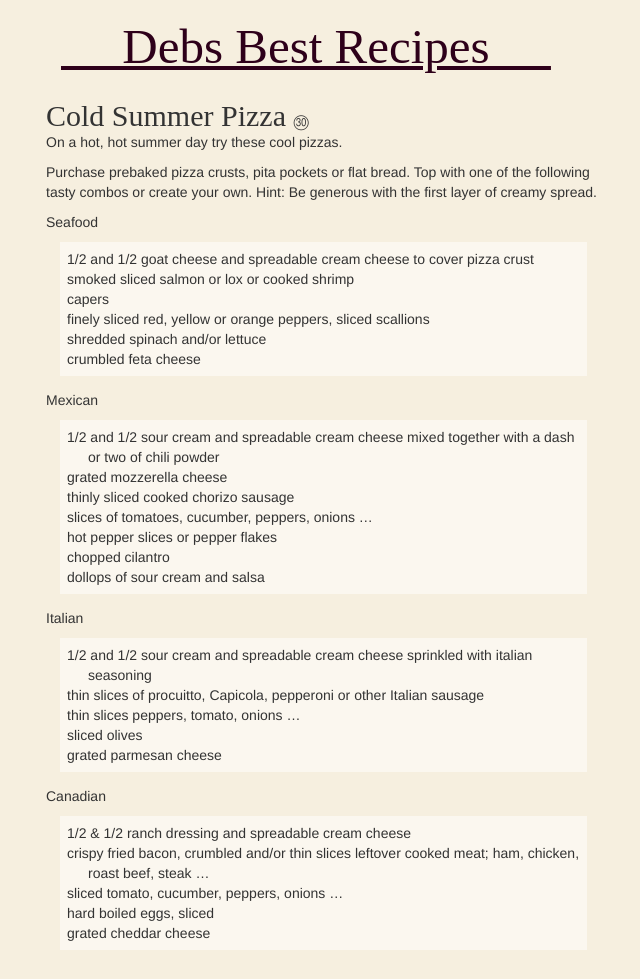
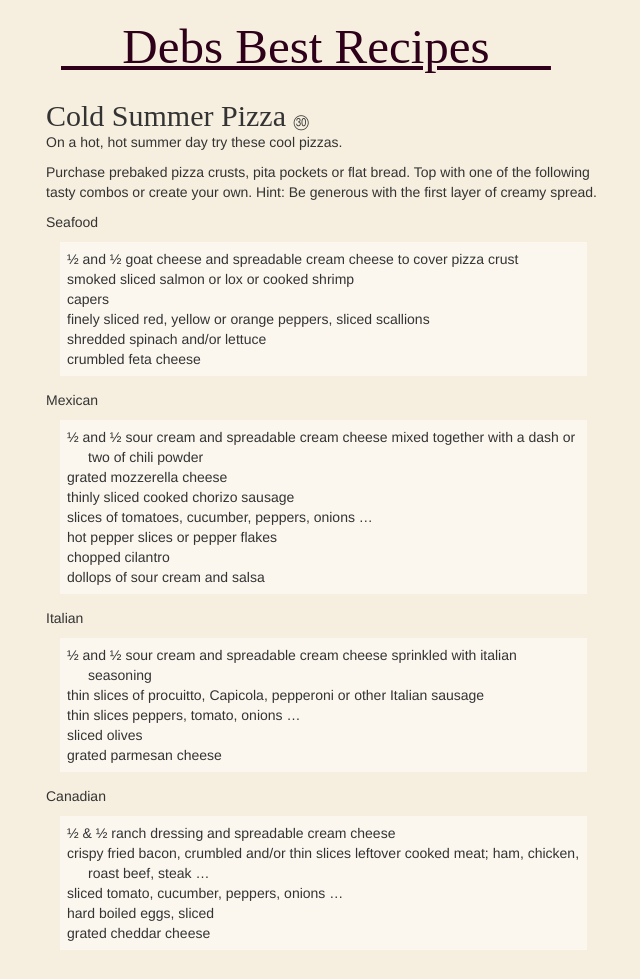
Before and after one commit to JonahBraun/debs-recipes, a Jekyll site: the page built from _posts/2016-05-05-cold-summer-pizza.md, in a window 1280 px wide. Shown: the whole page, without its empty margins (9-649 px from the left). Built offline with Jekyll 4.4.1, drawn with Linux system fonts in a browser that asks for light colours; nearby versions of some CDN libraries; some web fonts are replaced; Markdown is read by kramdown in place of the engine named in the settings.

Commit message:
Update 2016-05-05-cold-summer-pizza.md

```diff
--- a/_posts/2016-05-05-cold-summer-pizza.md
+++ b/_posts/2016-05-05-cold-summer-pizza.md
@@ -11,7 +11,7 @@
 
 Seafood
 
-- 1/2 and 1/2 goat cheese and spreadable cream cheese to cover pizza crust
+- ½ and ½ goat cheese and spreadable cream cheese to cover pizza crust
 - smoked sliced salmon or lox or cooked shrimp
 - capers
 - finely sliced red, yellow or orange peppers, sliced scallions
@@ -20,7 +20,7 @@
 
 Mexican
 
-- 1/2 and 1/2 sour cream and spreadable cream cheese mixed together with a dash or two of chili powder
+- ½ and ½ sour cream and spreadable cream cheese mixed together with a dash or two of chili powder
 - grated mozzerella cheese
 - thinly sliced cooked chorizo sausage
 - slices of tomatoes, cucumber, peppers, onions ...
@@ -30,7 +30,7 @@
 
 Italian
 
-- 1/2 and 1/2 sour cream and spreadable cream cheese sprinkled with italian seasoning
+- ½ and ½ sour cream and spreadable cream cheese sprinkled with italian seasoning
 - thin slices of procuitto, Capicola, pepperoni or other Italian sausage
 - thin slices peppers, tomato, onions ...
 - sliced olives
@@ -38,7 +38,7 @@
 
 Canadian
 
-- 1/2 & 1/2 ranch dressing and spreadable cream cheese
+- ½ & ½ ranch dressing and spreadable cream cheese
 - crispy fried bacon, crumbled and/or thin slices leftover cooked meat; ham, chicken, roast beef, steak ...
 - sliced tomato, cucumber, peppers, onions ...
 - hard boiled eggs, sliced
```
